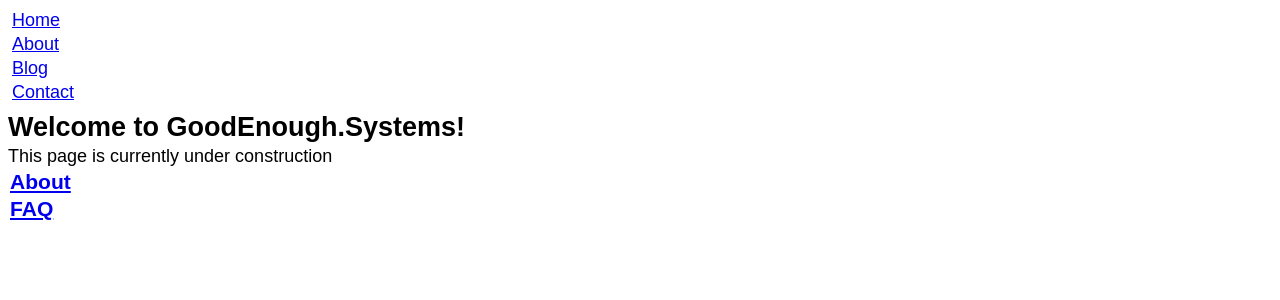
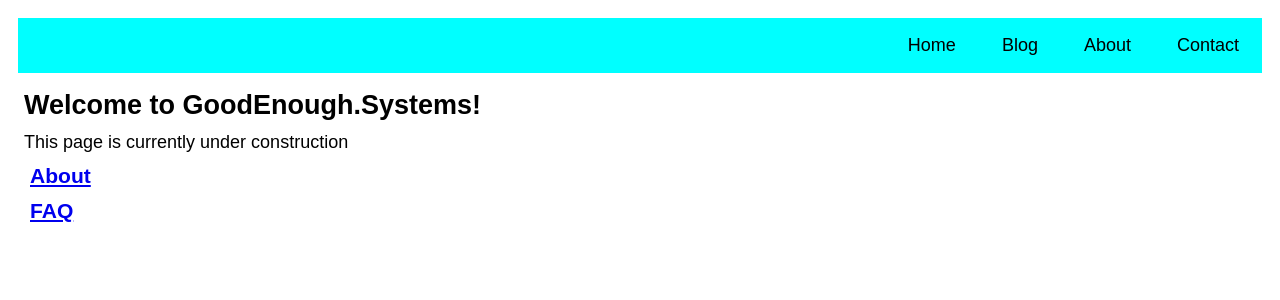
Before and after one commit to jaytomatic/jaytomatic.github.io, a Jekyll site: the page built from _pages/index.markdown, in a window 1280 px wide. Shown: the top 300 px of the page. Built offline with Jekyll 4.4.1, drawn with Linux system fonts in a browser that asks for light colours.

Commit message:
updated default page formatting

```diff
--- a/_layouts/default.html
+++ b/_layouts/default.html
@@ -9,10 +9,11 @@
 <body>
     <nav>
         <ul class="nav-links">
-            <li><a href="/" {% if page.title == "Home" %}class="active-page"{% endif %}>Home</a></li>
+            <li><a href="/contact" {% if page.title == "Contact" %}class="active-page"{% endif %}>Contact</a></li>
             <li><a href="/about" {% if page.title == "About" %}class="active-page"{% endif %}>About</a></li>
             <li><a href="/blog" {% if page.title == "Blog" %}class="active-page"{% endif %}>Blog</a></li>
-            <li><a href="/contact" {% if page.title == "Contact" %}class="active-page"{% endif %}>Contact</a></li>
+            <li><a href="/" {% if page.title == "Home" %}class="active-page"{% endif %}>Home</a></li>
+
         </ul>
     </nav>
     <main class="page-content">
--- a/_sass/general/general.scss
+++ b/_sass/general/general.scss
@@ -1,9 +1,32 @@
 * {
     box-sizing: border-box;
     margin: 1px;
-    padding: 1px;
+    padding: 5px;
   }
 
+ul {
+  list-style-type: none;
+  margin: 0;
+  padding: 0;
+  overflow: hidden;
+  background-color: aqua;
+}
+
+li {
+  float: right;
+}
+
+li a {
+  display: block;
+  color: black;
+  text-align: center;
+  padding: 10px 16px;
+  text-decoration: none;
+}
+
+li a:hover {
+  background-color: whitesmoke;
+}
 
 
   body {
```
